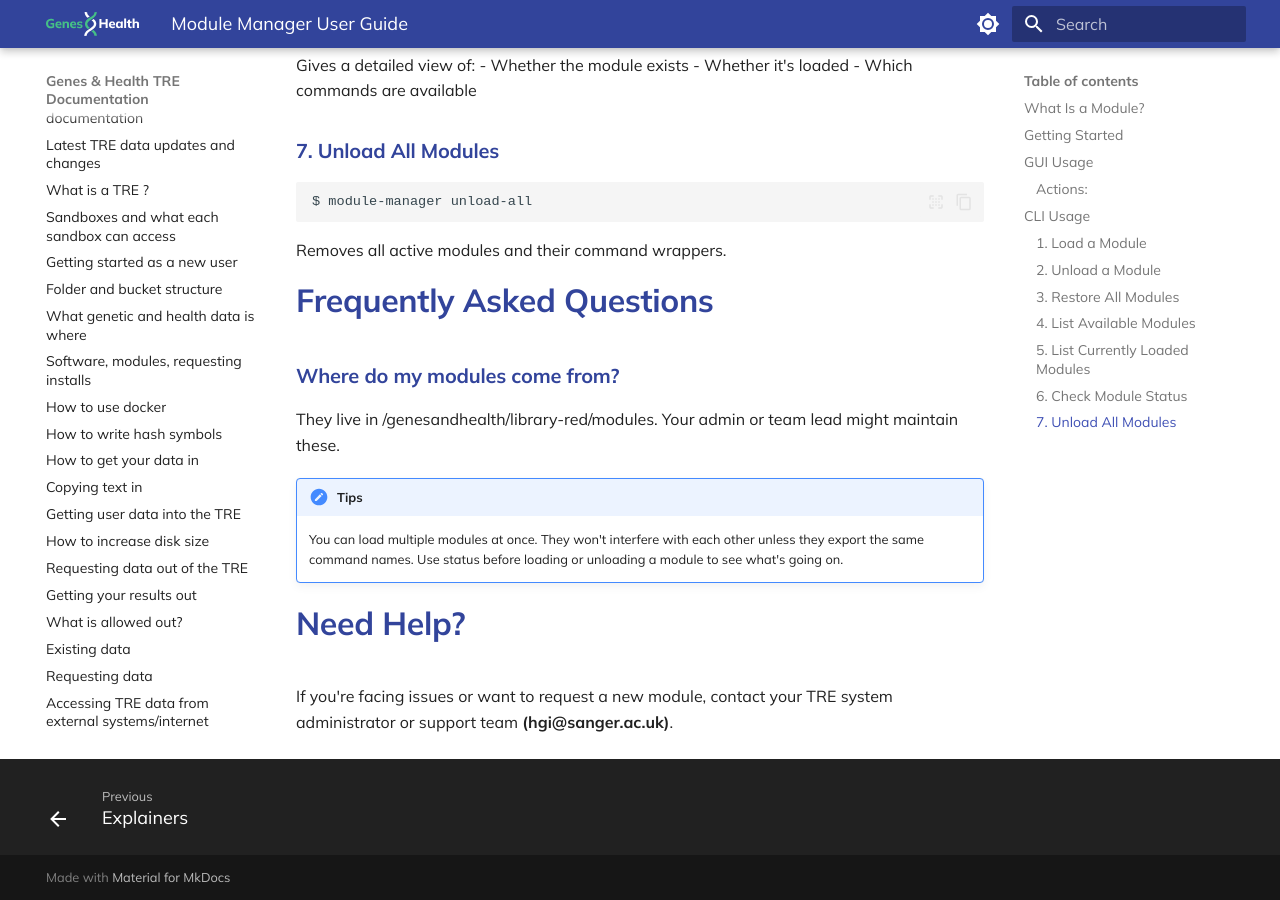
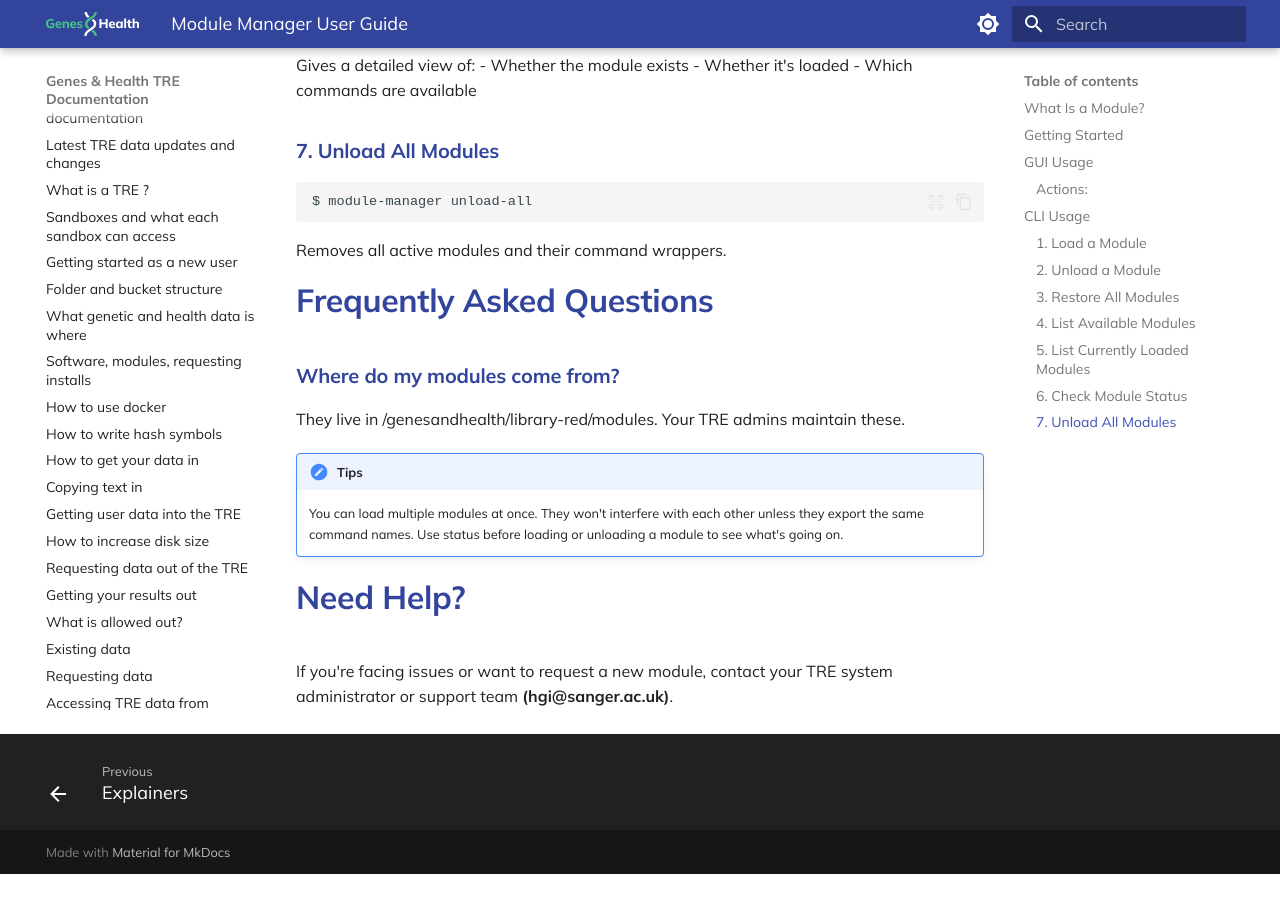
Before and after one commit to genes-and-health/TRE-documentation-v3, an MkDocs documentation site: the page built from docs/module-manager-guide.md, in a window 1280 px wide and 900 px high, scrolled down 5831 px. Built offline with MkDocs 1.6.1 and Material for MkDocs 9.7.7, drawn with Linux system fonts in a browser that asks for light colours; comment, search, counter and statistics services are not loaded; after the commit the page ends 6705 px from its top, so only the background shows below that; some of the changed text lies outside the part shown.

Commit message:
Update module-manager-guide.md

```diff
--- a/docs/module-manager-guide.md
+++ b/docs/module-manager-guide.md
@@ -141,7 +141,7 @@ Removes all active modules and their command wrappers.
 
 # Frequently Asked Questions
 ### Where do my modules come from?
-They live in /genesandhealth/library-red/modules. Your admin or team lead might maintain these.
+They live in /genesandhealth/library-red/modules. Your TRE admins maintain these.
 
 !!! Tips
     You can load multiple modules at once. They won't interfere with each other unless they export the same command names.
```
Also changed, not shown: other parts of docs/module-manager-guide.md (+1 -1 lines).
